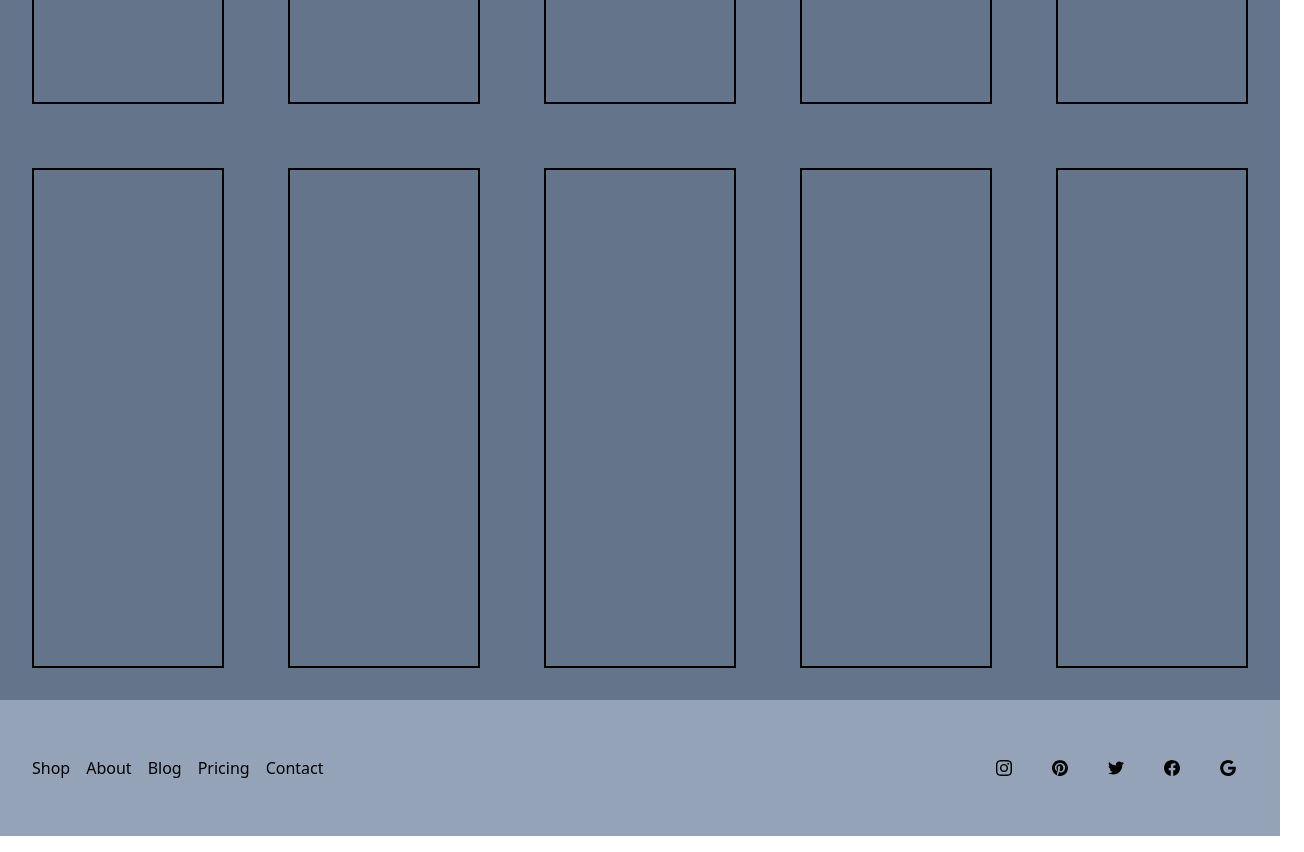
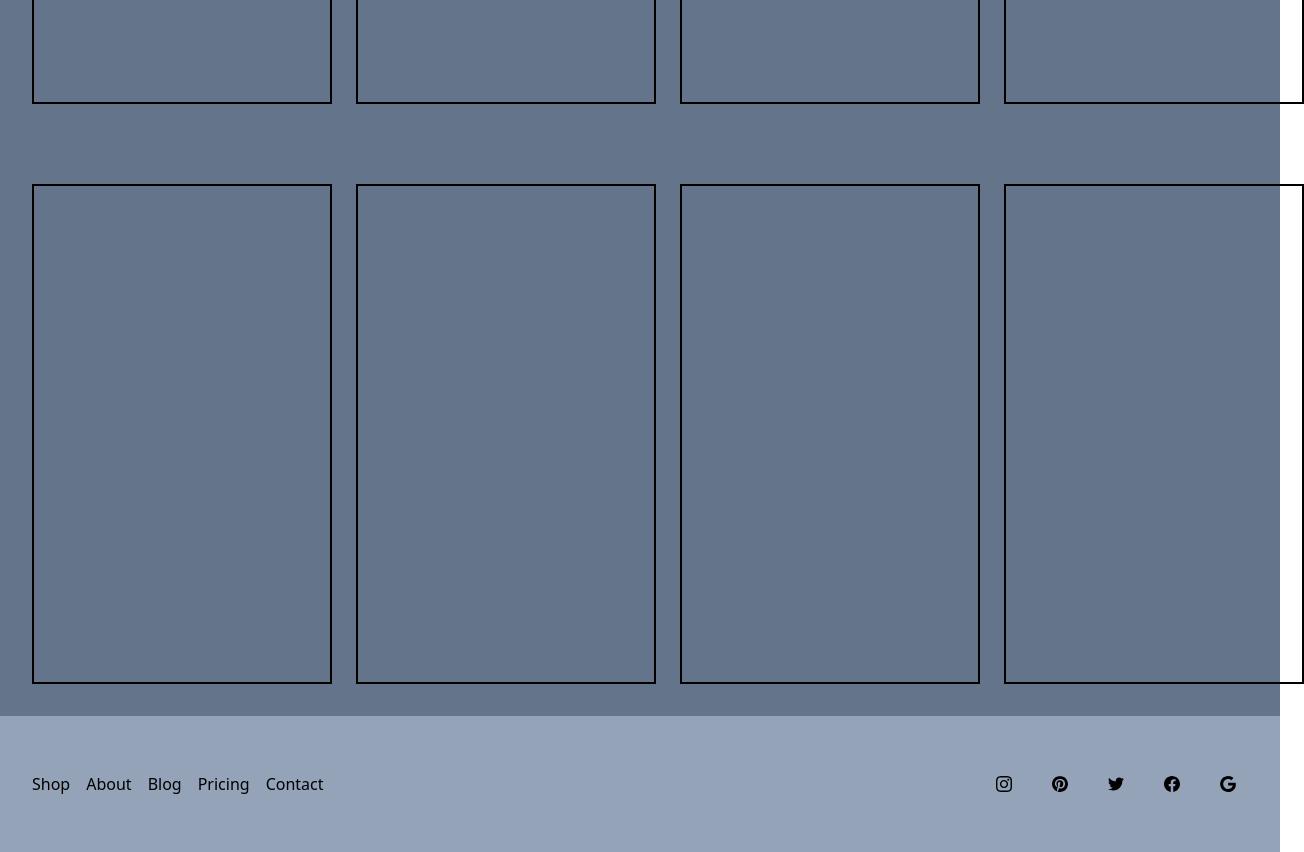
Before and after one commit to antoniodangelo11/vue-portfolio, a Vue app: page / in a window 1280 px wide. Shown: the part 500-1352 px from the top of the page, 1304 px wide, since content can reach past the window. Built offline with nearby package versions, Linux system fonts and the light colour scheme.

Commit message:
add-grid

```diff
--- a/src/pages/Home.vue
+++ b/src/pages/Home.vue
@@ -3,8 +3,14 @@
 </script>
 
 <template>
-    <div class="">
-        <div class="line flex">
+    <div class="container m-auto flex justify-center">
+        <div class="grid grid-cols-4 gap-4">
+            <div class="card">
+            </div>
+            <div class="card">
+            </div>
+            <div class="card">
+            </div>
             <div class="card">
             </div>
             <div class="card">
@@ -16,19 +22,6 @@
             <div class="card">
             </div>
         </div>
-        <div class="line flex">
-            <div class="card">
-            </div>
-            <div class="card">
-            </div>
-            <div class="card">
-            </div>
-            <div class="card">
-            </div>
-            <div class="card">
-            </div>
-        </div>
-
     </div>
 </template>
 
```
